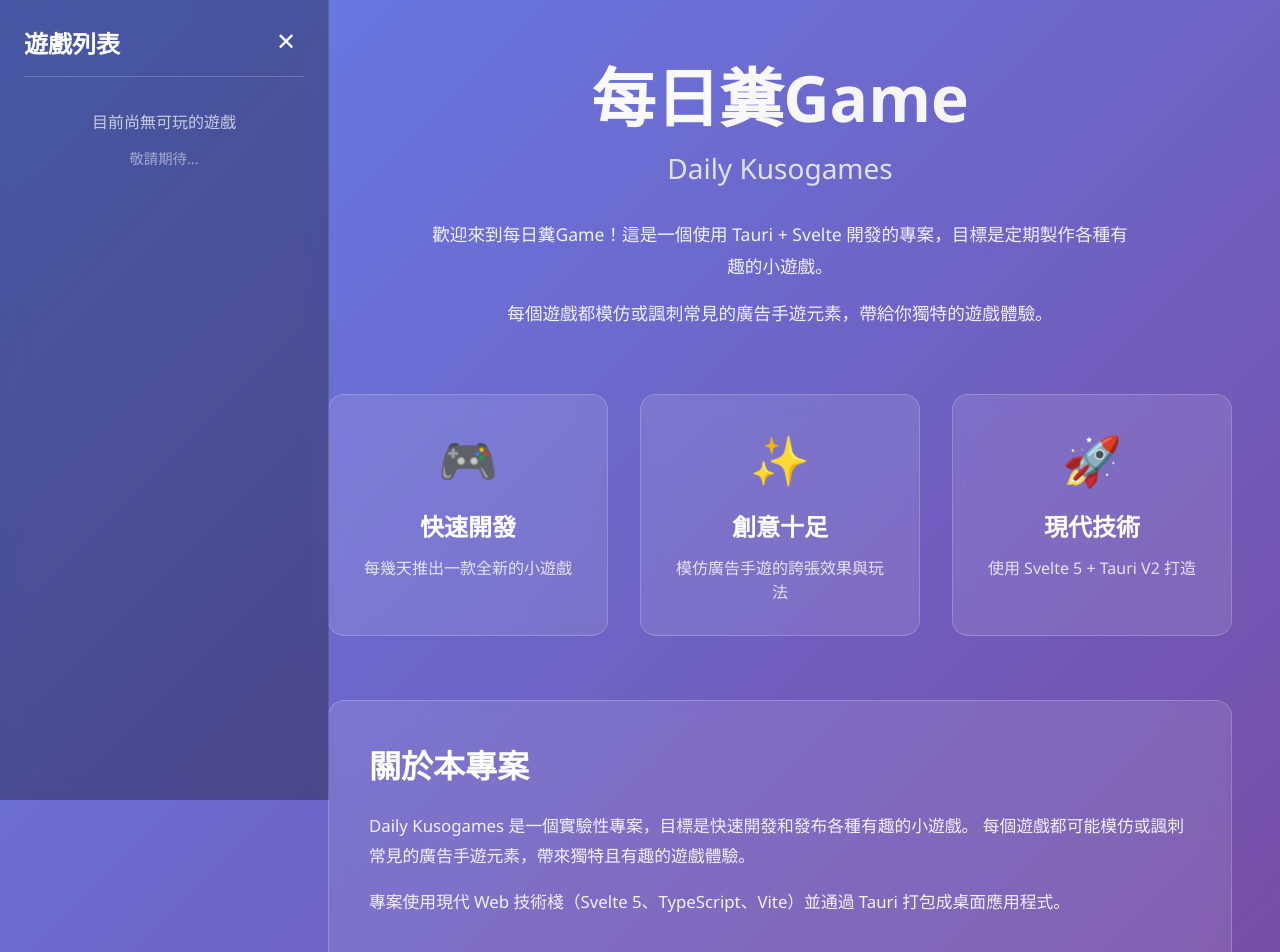
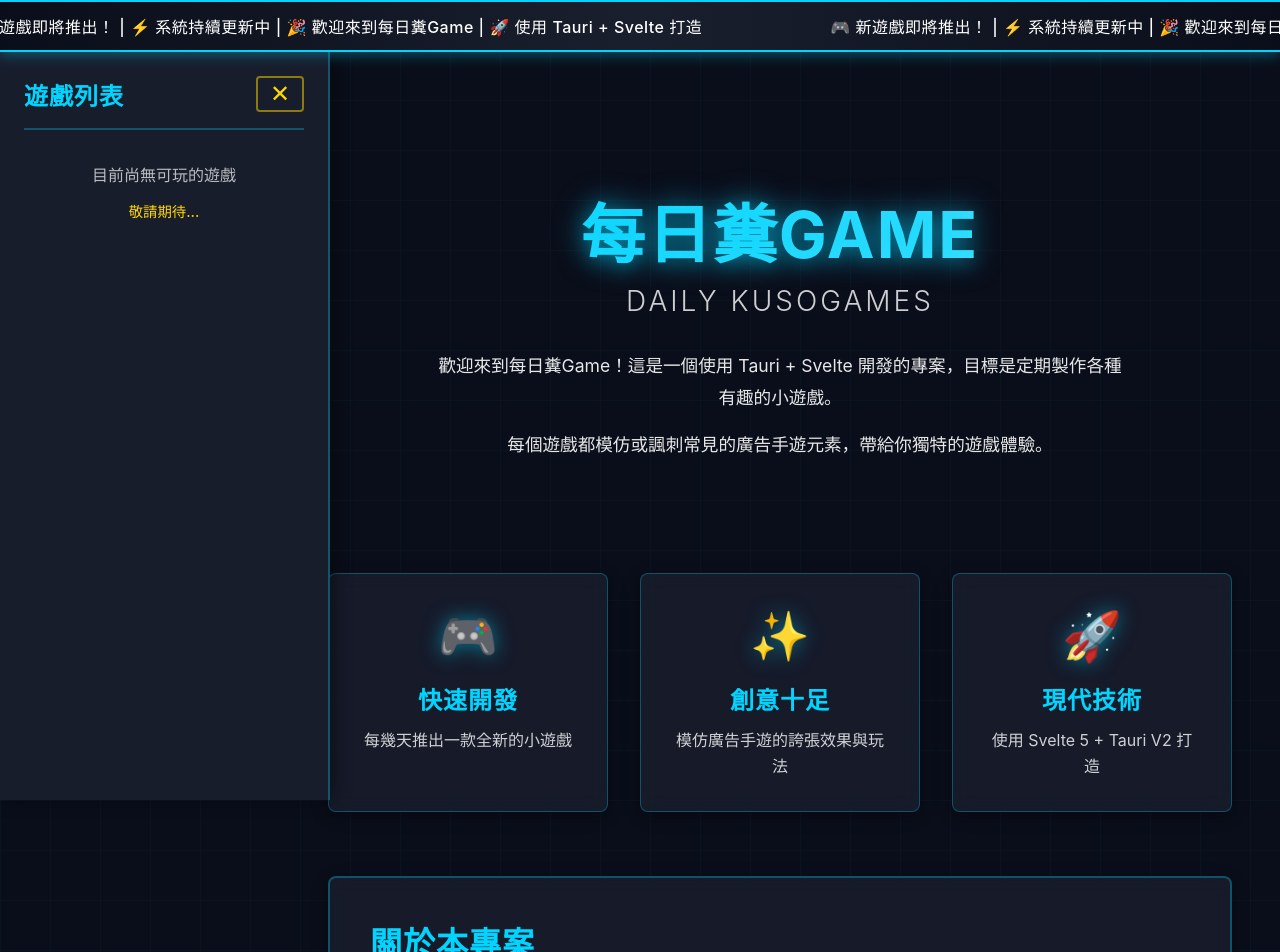
Before and after one commit to YuutaTsubasa/dailykusogames, a SvelteKit app: page / in a window 1280 px wide. Shown: the top 952 px of the page. Built offline with nearby package versions, Linux system fonts and the light colour scheme.

Commit message:
Add industrial UI design with marquee and design system docs
Co-authored-by: YuutaTsubasa <81959102+YuutaTsubasa@users.noreply.github.com>

```diff
--- a/src/routes/+page.svelte
+++ b/src/routes/+page.svelte
@@ -1,5 +1,6 @@
 <script lang="ts">
   let sidebarOpen = $state(true);
+  let marqueeText = "🎮 新遊戲即將推出！ | ⚡ 系統持續更新中 | 🎉 歡迎來到每日糞Game | 🚀 使用 Tauri + Svelte 打造";
 
   function toggleSidebar() {
     sidebarOpen = !sidebarOpen;
@@ -7,6 +8,14 @@
 </script>
 
 <div class="app-container">
+  <!-- Marquee Announcement Bar -->
+  <div class="marquee-container">
+    <div class="marquee-content">
+      <span class="marquee-text">{marqueeText}</span>
+      <span class="marquee-text">{marqueeText}</span>
+    </div>
+  </div>
+
   <!-- Sidebar -->
   <aside class="sidebar" class:closed={!sidebarOpen}>
     <div class="sidebar-header">
@@ -84,32 +93,78 @@
   :global(body) {
     margin: 0;
     padding: 0;
-    font-family: "Segoe UI", Tahoma, Geneva, Verdana, sans-serif;
-    background: linear-gradient(135deg, #667eea 0%, #764ba2 100%);
+    font-family: 'Inter', 'Noto Sans TC', -apple-system, BlinkMacSystemFont, 'Segoe UI', 'Roboto', sans-serif;
+    background-color: #0A0E1A;
+    background-image:
+      linear-gradient(rgba(0, 212, 255, 0.03) 1px, transparent 1px),
+      linear-gradient(90deg, rgba(0, 212, 255, 0.03) 1px, transparent 1px);
+    background-size: 50px 50px;
     color: #fff;
     overflow-x: hidden;
   }
 
   .app-container {
     display: flex;
+    flex-direction: column;
     min-height: 100vh;
     position: relative;
+  }
+
+  /* Marquee Announcement Bar */
+  .marquee-container {
+    background: linear-gradient(90deg, #0A0E1A 0%, #1A1F2E 50%, #0A0E1A 100%);
+    border-top: 2px solid #00D4FF;
+    border-bottom: 2px solid #00D4FF;
+    padding: 12px 0;
+    overflow: hidden;
+    position: relative;
+    z-index: 101;
+    box-shadow: 0 4px 12px rgba(0, 212, 255, 0.3);
+  }
+
+  .marquee-content {
+    display: flex;
+    animation: marquee 30s linear infinite;
+    white-space: nowrap;
+  }
+
+  .marquee-content:hover {
+    animation-play-state: paused;
+  }
+
+  .marquee-text {
+    display: inline-block;
+    padding: 0 4rem;
+    font-size: 1rem;
+    font-weight: 500;
+    color: #FFFFFF;
+    letter-spacing: 0.5px;
+  }
+
+  @keyframes marquee {
+    0% {
+      transform: translateX(0);
+    }
+    100% {
+      transform: translateX(-50%);
+    }
   }
 
   /* Sidebar Styles */
   .sidebar {
     width: 280px;
-    background: rgba(0, 0, 0, 0.3);
+    background: rgba(26, 31, 46, 0.95);
     backdrop-filter: blur(10px);
-    border-right: 1px solid rgba(255, 255, 255, 0.1);
+    border-right: 2px solid rgba(0, 212, 255, 0.3);
     padding: 1.5rem;
     transition: transform 0.3s ease;
     position: fixed;
     left: 0;
-    top: 0;
+    top: 52px; /* Height of marquee */
     bottom: 0;
     z-index: 100;
     overflow-y: auto;
+    box-shadow: 4px 0 16px rgba(0, 0, 0, 0.4);
   }
 
   .sidebar.closed {
@@ -122,27 +177,34 @@
     align-items: center;
     margin-bottom: 1.5rem;
     padding-bottom: 1rem;
-    border-bottom: 1px solid rgba(255, 255, 255, 0.2);
+    border-bottom: 2px solid rgba(0, 212, 255, 0.3);
   }
 
   .sidebar-header h2 {
     margin: 0;
     font-size: 1.5rem;
-    color: #fff;
+    font-weight: 700;
+    color: #00D4FF;
+    text-transform: uppercase;
+    letter-spacing: 1px;
   }
 
   .close-btn {
     background: transparent;
-    border: none;
-    color: #fff;
+    border: 2px solid rgba(255, 215, 0, 0.5);
+    color: #FFD700;
     font-size: 1.5rem;
     cursor: pointer;
-    padding: 0.25rem 0.5rem;
-    transition: opacity 0.2s;
+    padding: 0.25rem 0.75rem;
+    transition: all 0.2s;
+    border-radius: 4px;
+    line-height: 1;
   }
 
   .close-btn:hover {
-    opacity: 0.7;
+    background: rgba(255, 215, 0, 0.1);
+    border-color: #FFD700;
+    transform: rotate(90deg);
   }
 
   .sidebar-content {
@@ -159,68 +221,31 @@
   .coming-soon {
     text-align: center;
     font-size: 0.9rem;
-    color: rgba(255, 255, 255, 0.5);
+    color: #FFD700;
+    font-weight: 500;
   }
-
-  /* Future styles for games list - will be used when games are added
-  .games-list {
-    list-style: none;
-    padding: 0;
-    margin: 0;
-  }
-
-  .games-list li {
-    margin-bottom: 0.75rem;
-  }
-
-  .games-list a {
-    display: block;
-    padding: 1rem;
-    background: rgba(255, 255, 255, 0.1);
-    border-radius: 8px;
-    text-decoration: none;
-    color: #fff;
-    transition: all 0.2s;
-  }
-
-  .games-list a:hover {
-    background: rgba(255, 255, 255, 0.2);
-    transform: translateX(5px);
-  }
-
-  .game-name {
-    display: block;
-    font-weight: 600;
-    font-size: 1.1rem;
-    margin-bottom: 0.25rem;
-  }
-
-  .game-desc {
-    display: block;
-    font-size: 0.85rem;
-    color: rgba(255, 255, 255, 0.7);
-  }
-  */
 
   /* Sidebar Toggle Button */
   .sidebar-toggle {
     position: fixed;
     left: 1rem;
-    top: 1rem;
+    top: calc(52px + 1rem); /* Below marquee */
     z-index: 99;
-    background: rgba(0, 0, 0, 0.4);
-    backdrop-filter: blur(10px);
-    border: 1px solid rgba(255, 255, 255, 0.2);
-    color: #fff;
+    background: linear-gradient(135deg, #00D4FF 0%, #0099CC 100%);
+    border: 2px solid #00D4FF;
+    color: #000000;
     font-size: 1.5rem;
     padding: 0.75rem 1rem;
     cursor: pointer;
-    border-radius: 8px;
-    transition: all 0.2s;
+    border-radius: 4px;
+    transition: all 0.3s ease;
+    font-weight: 700;
+    box-shadow: 0 4px 12px rgba(0, 212, 255, 0.4);
   }
 
   .sidebar-toggle:hover {
-    background: rgba(0, 0, 0, 0.6);
+    background: linear-gradient(135deg, #4DE4FF 0%, #00D4FF 100%);
+    box-shadow: 0 6px 20px rgba(0, 212, 255, 0.6);
     transform: scale(1.05);
   }
 
@@ -228,6 +253,7 @@
   .main-content {
     flex: 1;
     margin-left: 280px;
+    margin-top: 52px; /* Height of marquee */
     padding: 3rem;
     transition: margin-left 0.3s ease;
   }
@@ -239,6 +265,7 @@
   .hero-section {
     text-align: center;
     margin-bottom: 4rem;
+    padding: 2rem 0;
   }
 
   .title {
@@ -246,16 +273,20 @@
     font-weight: 700;
     margin: 0 0 0.5rem 0;
     color: #fff;
-    background: linear-gradient(135deg, #fff 0%, #f0f0f0 100%);
+    background: linear-gradient(135deg, #00D4FF 0%, #4DE4FF 100%);
     -webkit-background-clip: text;
     -webkit-text-fill-color: transparent;
     background-clip: text;
+    text-transform: uppercase;
+    letter-spacing: 2px;
+    text-shadow: 0 0 30px rgba(0, 212, 255, 0.5);
+    filter: drop-shadow(0 4px 8px rgba(0, 212, 255, 0.3));
   }
 
   /* Fallback for browsers that don't support background-clip: text */
   @supports not (background-clip: text) {
     .title {
-      color: #fff;
+      color: #00D4FF;
       background: none;
     }
   }
@@ -265,6 +296,8 @@
     font-weight: 300;
     color: rgba(255, 255, 255, 0.8);
     margin: 0 0 2rem 0;
+    letter-spacing: 3px;
+    text-transform: uppercase;
   }
 
   .hero-description {
@@ -287,50 +320,90 @@
   }
 
   .feature-card {
-    background: rgba(255, 255, 255, 0.1);
+    background: rgba(26, 31, 46, 0.8);
     backdrop-filter: blur(10px);
-    border: 1px solid rgba(255, 255, 255, 0.2);
-    border-radius: 16px;
+    border: 1px solid rgba(0, 212, 255, 0.3);
+    border-radius: 8px;
     padding: 2rem;
     text-align: center;
-    transition: all 0.3s;
+    transition: all 0.3s ease;
+    box-shadow: 0 4px 16px rgba(0, 0, 0, 0.4);
+    position: relative;
+    overflow: hidden;
+  }
+
+  .feature-card::before {
+    content: '';
+    position: absolute;
+    top: 0;
+    left: -100%;
+    width: 100%;
+    height: 2px;
+    background: linear-gradient(90deg, transparent 0%, #00D4FF 50%, transparent 100%);
+    transition: left 0.5s ease;
+  }
+
+  .feature-card:hover::before {
+    left: 100%;
   }
 
   .feature-card:hover {
-    transform: translateY(-5px);
-    background: rgba(255, 255, 255, 0.15);
-    box-shadow: 0 10px 30px rgba(0, 0, 0, 0.2);
+    transform: translateY(-8px);
+    border-color: rgba(0, 212, 255, 0.6);
+    box-shadow: 0 8px 24px rgba(0, 212, 255, 0.3);
   }
 
   .feature-icon {
     font-size: 3rem;
     margin-bottom: 1rem;
+    filter: drop-shadow(0 0 10px rgba(0, 212, 255, 0.5));
   }
 
   .feature-card h3 {
     font-size: 1.5rem;
     margin: 0 0 0.75rem 0;
+    color: #00D4FF;
+    font-weight: 700;
+    text-transform: uppercase;
+    letter-spacing: 1px;
   }
 
   .feature-card p {
     font-size: 1rem;
     color: rgba(255, 255, 255, 0.8);
     margin: 0;
+    line-height: 1.6;
   }
 
   .info-section {
-    background: rgba(255, 255, 255, 0.1);
+    background: rgba(26, 31, 46, 0.8);
     backdrop-filter: blur(10px);
-    border: 1px solid rgba(255, 255, 255, 0.2);
-    border-radius: 16px;
+    border: 2px solid rgba(0, 212, 255, 0.3);
+    border-radius: 8px;
     padding: 2.5rem;
     max-width: 900px;
     margin: 0 auto;
+    box-shadow: 0 4px 16px rgba(0, 0, 0, 0.4);
+    position: relative;
+  }
+
+  .info-section::after {
+    content: '';
+    position: absolute;
+    bottom: 0;
+    left: 0;
+    right: 0;
+    height: 2px;
+    background: linear-gradient(90deg, transparent 0%, #00D4FF 50%, transparent 100%);
   }
 
   .info-section h2 {
     font-size: 2rem;
     margin: 0 0 1.5rem 0;
+    color: #00D4FF;
+    font-weight: 700;
+    text-transform: uppercase;
+    letter-spacing: 1px;
   }
 
   .info-section p {
@@ -343,9 +416,13 @@
   .info-section .start-hint {
     margin-top: 2rem;
     font-size: 1.1rem;
-    font-weight: 500;
-    color: #ffd700;
+    font-weight: 600;
+    color: #FFD700;
     text-align: center;
+    padding: 1rem;
+    background: rgba(255, 215, 0, 0.1);
+    border-radius: 4px;
+    border: 1px solid rgba(255, 215, 0, 0.3);
   }
 
   /* Responsive Design */
@@ -353,11 +430,17 @@
     .sidebar {
       width: 100%;
       max-width: 280px;
+      top: 52px;
     }
 
     .main-content {
       margin-left: 0;
-      padding: 1.5rem 1.5rem 1.5rem 4rem;
+      padding: 1.5rem 1.5rem 1.5rem 1.5rem;
+      margin-top: 52px;
+    }
+
+    .sidebar-toggle {
+      top: calc(52px + 1rem);
     }
 
     .title {
@@ -375,5 +458,10 @@
     .hero-description {
       font-size: 1rem;
     }
+
+    .marquee-text {
+      font-size: 0.9rem;
+      padding: 0 2rem;
+    }
   }
 </style>
```
Also changed, not shown: 2 other files (tests, documents, lock files or other folders).
